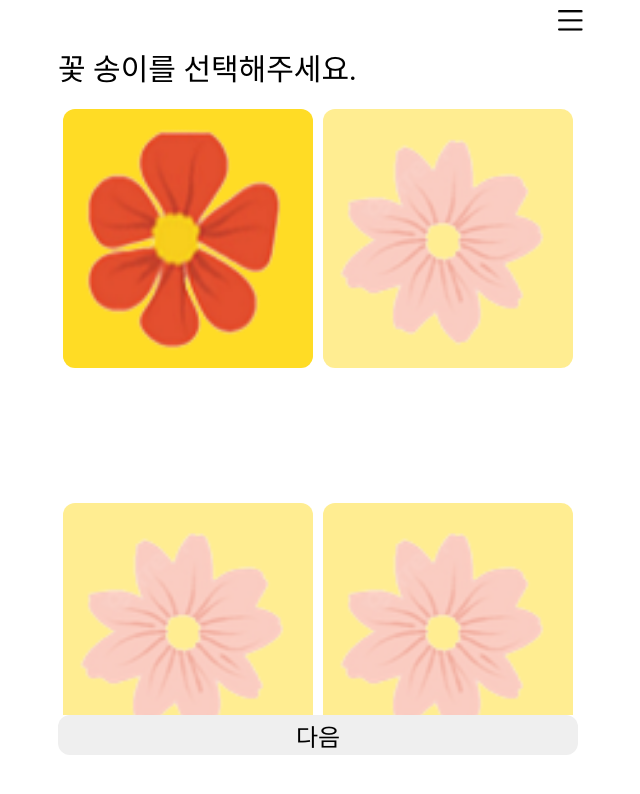
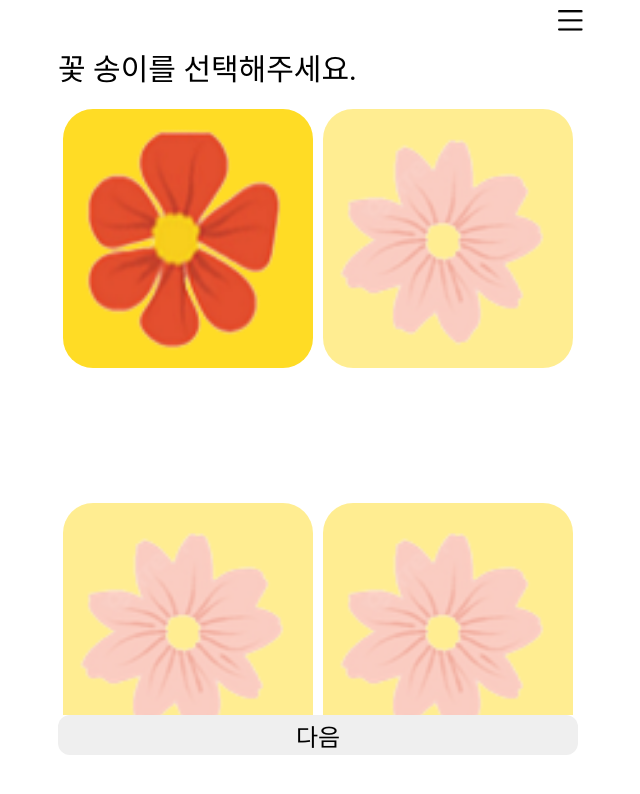
Before and after one commit to 2022Letters/frontend, a React (Create React App) app: page /guest/select in a window 1280 px wide. Shown: the top 794 px of the page, without its empty margins (322-962 px from the left). Built offline with nearby package versions, Linux system fonts and the light colour scheme; a web font is replaced by a local one.

Commit message:
Fix : #8 guest/select wrapper 레이아웃방식 수정

```diff
--- a/src/pages/LeafSelect.tsx
+++ b/src/pages/LeafSelect.tsx
@@ -17,12 +17,8 @@ const MainWrapper = styled.div`
 `;
 
 const LeafListWrapper = styled.div`
-  display: flex;
-  flex-wrap: wrap;
-  /* display: grid;
+  display: grid;
   grid-template-columns: repeat(2, 1fr);
-  grid-column-gap: 0.625rem;
-  grid-row-gap: 1.5rem; */
   margin-top: 15px;
   width: 100%;
   height: 100%;
@@ -40,12 +36,13 @@ interface LeafBtnProps {
 
 const BtnWrapper = styled.div<LeafBtnProps>`
   position: relative;
-  width: calc(50% - 10px);
+  width: calc(100% - 10px);
   margin: 5px;
   background-color: #ffdc25;
-  border-radius: 12px;
-  margin-bottom: 25%;
+  border-radius: 30px;
+  margin-bottom: 50%;
   opacity: ${(props) => (props.isSelect ? 1 : 0.5)};
+  cursor: pointer;
 `;
 
 const LeafBtn = styled.img`
```
